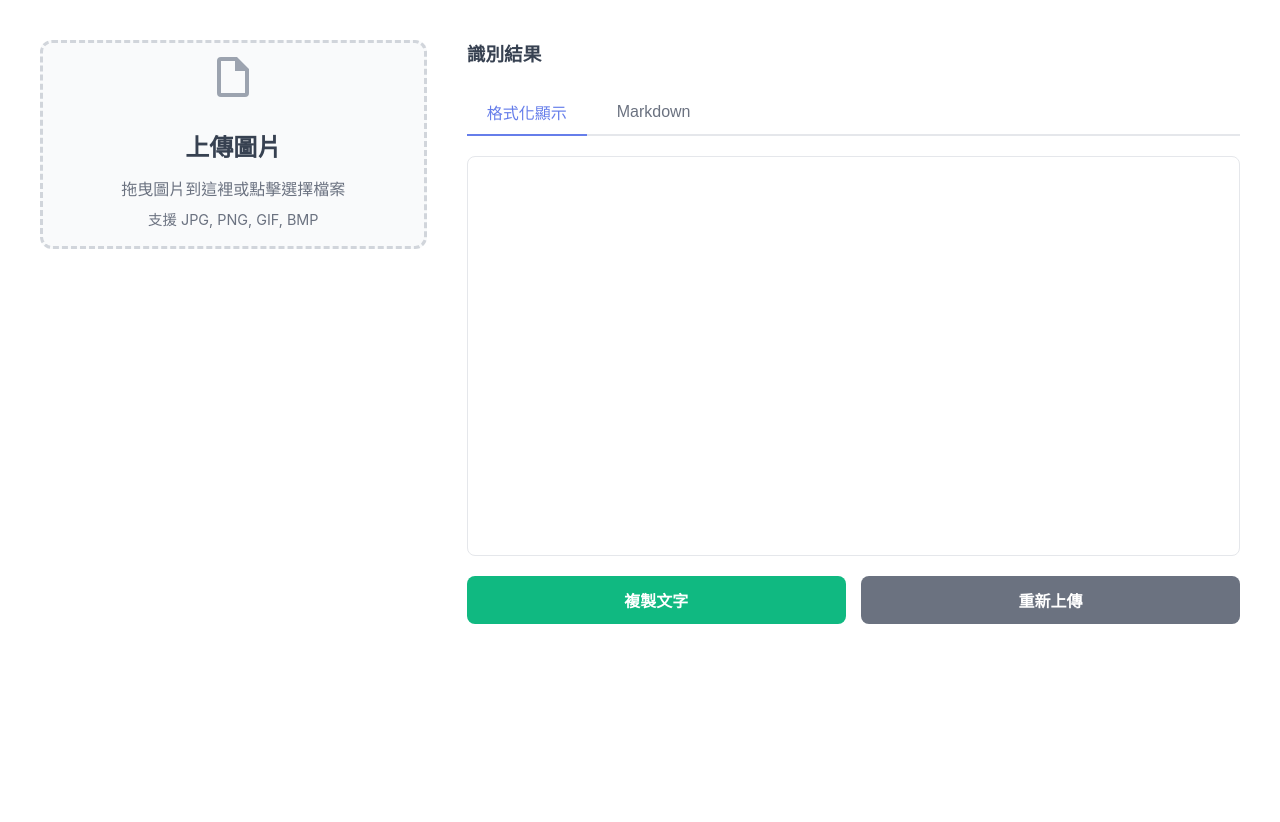
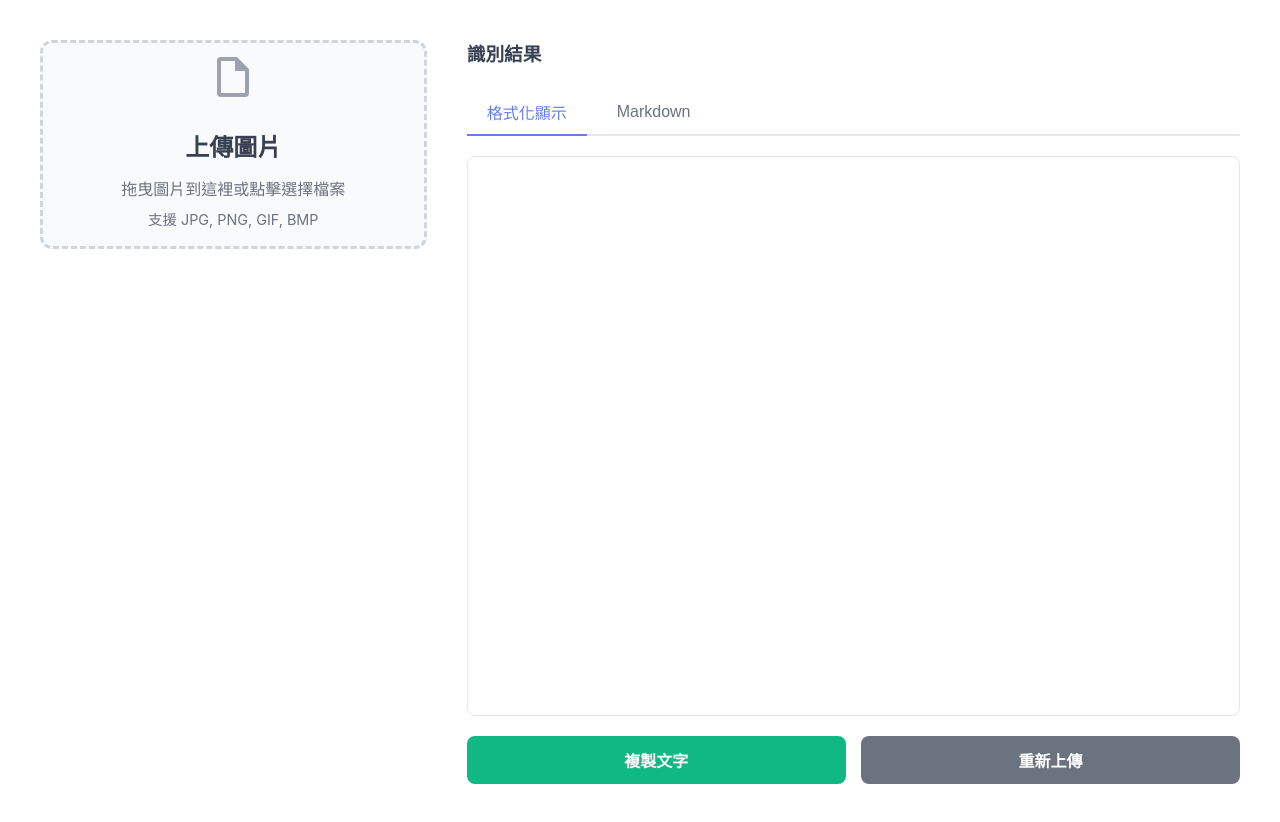
Before and after one commit to henryliaoauth/ocr, a plain HTML site: page index.html in a window 1280 px wide. Before the commit the page ends 800 px from the top, so only its background shows below. Drawn offline with nearby package versions, Linux system fonts and the light colour scheme.

Commit message:
調整結果區域的最小高度，將其從 400px 修改為 70vh，以提升響應式設計效果並改善使用者體驗。

```diff
--- a/style.css
+++ b/style.css
@@ -207,7 +207,7 @@ main {
 .result-view {
     display: none;
     width: 100%;
-    min-height: 400px;
+    min-height: 70vh;
 }
 
 .result-view.active {
```
